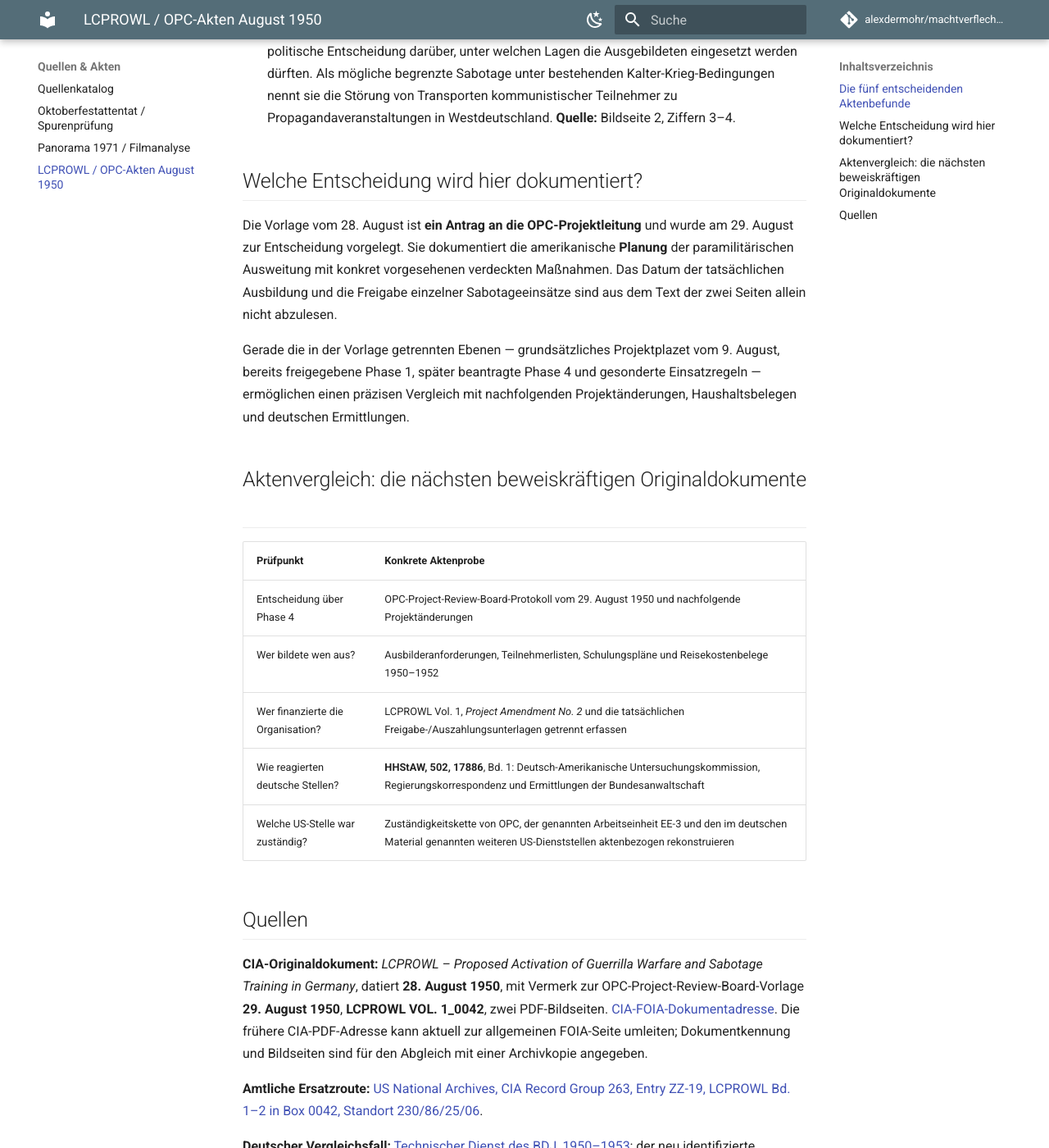
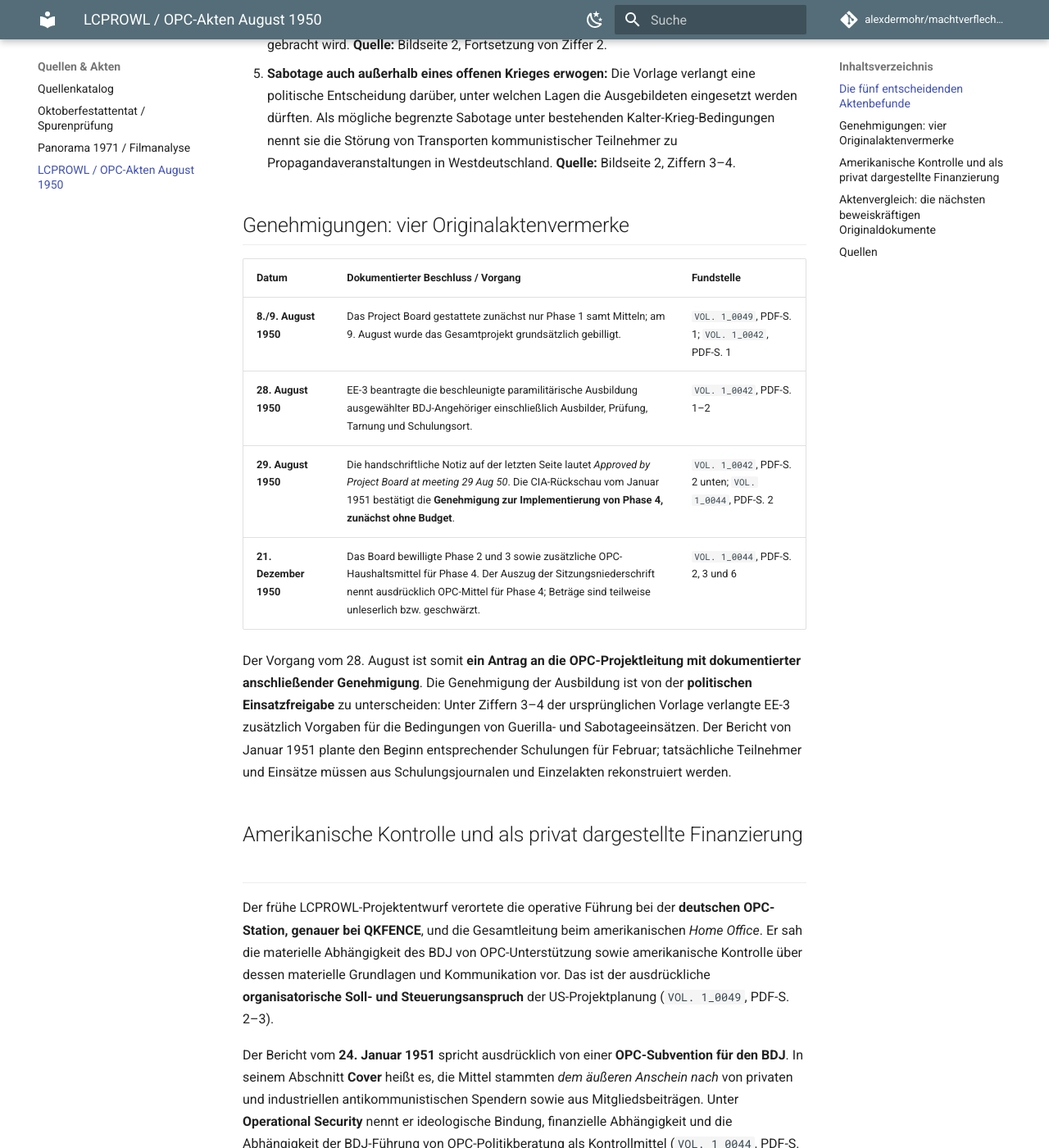
Before and after one commit to alexdermohr/machtverflechtungen, an MkDocs documentation site: the page built from docs/quellen/lcprowl-1950-opc-planung.md, in a window 1280 px wide and 1400 px high, scrolled down 1058 px. Shown: the whole window at 82% size. Built offline with MkDocs 1.6.1 and Material for MkDocs 9.7.7, drawn with Linux system fonts in a browser that asks for light colours; comment, search, counter and statistics services are not loaded; some of the changed text lies outside the part shown.

Commit message:
research: verify OPC board approval and concealed LCPROWL funding in original facsimiles

```diff
--- a/docs/quellen/lcprowl-1950-opc-planung.md
+++ b/docs/quellen/lcprowl-1950-opc-planung.md
@@ -1,6 +1,6 @@
-# LCPROWL: OPC-Antrag zur Sabotageausbildung vom August 1950
+# LCPROWL: OPC-Genehmigung für paramilitärische Ausbildung 1950
 
-**Aktenfund:** Ein auf den **28. August 1950** datierter amerikanischer Geheimdienstvorgang beschreibt die geplante paramilitärische Erweiterung des Projekts **LCPROWL** im Umfeld des *Bundes Deutscher Jugend* (BDJ). Der Vorschlag wurde laut Dokumentvermerk dem **OPC Project Review Board am 29. August 1950** vorgelegt.
+**Aktenfund:** Eine auf den **28. August 1950** datierte OPC-Vorlage plante die Ausbildung von Angehörigen des *Bundes Deutscher Jugend* (BDJ) für Guerilla- und Sabotageoperationen. Das zweite Originalblatt trägt die **handschriftliche Genehmigung des Project Board vom 29. August 1950**. Ein CIA-Bericht vom 24. Januar 1951 bestätigt die Freigabe der Ausbildungsphase ohne eigenes Budget sowie die spätere Finanzierung am 21. Dezember 1950.
 
 Die zwei Dokumentseiten zeigen mehr als eine allgemeine amerikanische Unterstützung: Eine zuständige OPC-Arbeitseinheit plante Auswahl, Tarnung, Ausbildung und gegebenenfalls den Einsatz deutscher Personen für Guerilla- und Sabotageaufgaben. Die Vorlage enthält ausdrücklich die Absicht, jede erkennbare Verbindung zur US-Regierung zu vermeiden.
 
@@ -12,25 +12,47 @@
 4. **Verdeckung amerikanischer Urheberschaft:** Die Vorlage fordert Sicherheits-, Tarn- und Täuschungsmaßnahmen, damit das Vorhaben nicht mit der **US-Regierung** in Verbindung gebracht wird. **Quelle:** Bildseite 2, Fortsetzung von Ziffer 2.
 5. **Sabotage auch außerhalb eines offenen Krieges erwogen:** Die Vorlage verlangt eine politische Entscheidung darüber, unter welchen Lagen die Ausgebildeten eingesetzt werden dürften. Als mögliche begrenzte Sabotage unter bestehenden Kalter-Krieg-Bedingungen nennt sie die Störung von Transporten kommunistischer Teilnehmer zu Propagandaveranstaltungen in Westdeutschland. **Quelle:** Bildseite 2, Ziffern 3–4.
 
-## Welche Entscheidung wird hier dokumentiert?
+## Genehmigungen: vier Originalaktenvermerke
 
-Die Vorlage vom 28. August ist **ein Antrag an die OPC-Projektleitung** und wurde am 29. August zur Entscheidung vorgelegt. Sie dokumentiert die amerikanische **Planung** der paramilitärischen Ausweitung mit konkret vorgesehenen verdeckten Maßnahmen. Das Datum der tatsächlichen Ausbildung und die Freigabe einzelner Sabotageeinsätze sind aus dem Text der zwei Seiten allein nicht abzulesen.
+| Datum | Dokumentierter Beschluss / Vorgang | Fundstelle |
+| --- | --- | --- |
+| **8./9. August 1950** | Das Project Board gestattete zunächst nur Phase 1 samt Mitteln; am 9. August wurde das Gesamtprojekt grundsätzlich gebilligt. | `VOL. 1_0049`, PDF-S. 1; `VOL. 1_0042`, PDF-S. 1 |
+| **28. August 1950** | EE-3 beantragte die beschleunigte paramilitärische Ausbildung ausgewählter BDJ-Angehöriger einschließlich Ausbilder, Prüfung, Tarnung und Schulungsort. | `VOL. 1_0042`, PDF-S. 1–2 |
+| **29. August 1950** | Die handschriftliche Notiz auf der letzten Seite lautet *Approved by Project Board at meeting 29 Aug 50*. Die CIA-Rückschau vom Januar 1951 bestätigt die **Genehmigung zur Implementierung von Phase 4, zunächst ohne Budget**. | `VOL. 1_0042`, PDF-S. 2 unten; `VOL. 1_0044`, PDF-S. 2 |
+| **21. Dezember 1950** | Das Board bewilligte Phase 2 und 3 sowie zusätzliche OPC-Haushaltsmittel für Phase 4. Der Auszug der Sitzungsniederschrift nennt ausdrücklich OPC-Mittel für Phase 4; Beträge sind teilweise unleserlich bzw. geschwärzt. | `VOL. 1_0044`, PDF-S. 2, 3 und 6 |
 
-Gerade die in der Vorlage getrennten Ebenen — grundsätzliches Projektplazet vom 9. August, bereits freigegebene Phase 1, später beantragte Phase 4 und gesonderte Einsatzregeln — ermöglichen einen präzisen Vergleich mit nachfolgenden Projektänderungen, Haushaltsbelegen und deutschen Ermittlungen.
+Der Vorgang vom 28. August ist somit **ein Antrag an die OPC-Projektleitung mit dokumentierter anschließender Genehmigung**. Die Genehmigung der Ausbildung ist von der **politischen Einsatzfreigabe** zu unterscheiden: Unter Ziffern 3–4 der ursprünglichen Vorlage verlangte EE-3 zusätzlich Vorgaben für die Bedingungen von Guerilla- und Sabotageeinsätzen. Der Bericht von Januar 1951 plante den Beginn entsprechender Schulungen für Februar; tatsächliche Teilnehmer und Einsätze müssen aus Schulungsjournalen und Einzelakten rekonstruiert werden.
+
+## Amerikanische Kontrolle und als privat dargestellte Finanzierung
+
+Der frühe LCPROWL-Projektentwurf verortete die operative Führung bei der **deutschen OPC-Station, genauer bei QKFENCE**, und die Gesamtleitung beim amerikanischen *Home Office*. Er sah die materielle Abhängigkeit des BDJ von OPC-Unterstützung sowie amerikanische Kontrolle über dessen materielle Grundlagen und Kommunikation vor. Das ist der ausdrückliche **organisatorische Soll- und Steuerungsanspruch** der US-Projektplanung (`VOL. 1_0049`, PDF-S. 2–3).
+
+Der Bericht vom **24. Januar 1951** spricht ausdrücklich von einer **OPC-Subvention für den BDJ**. In seinem Abschnitt **Cover** heißt es, die Mittel stammten *dem äußeren Anschein nach* von privaten und industriellen antikommunistischen Spendern sowie aus Mitgliedsbeiträgen. Unter **Operational Security** nennt er ideologische Bindung, finanzielle Abhängigkeit und die Abhängigkeit der BDJ-Führung von OPC-Politikberatung als Kontrollmittel (`VOL. 1_0044`, PDF-S. 2–3).
+
+**Finanzielle Aktenprobe:** Die nominell private und industrielle Geldherkunft erscheint hier als bewusste Tarnbehauptung eines US-geförderten Projekts. Die tatsächlichen Unternehmen, Konten, Auszahlungsbelege, eigenständigen Spenden und empfangenen Beträge sind getrennt zu rekonstruieren. Der Beschluss über ein Budget ist noch keine Buchungsquittung.
 
 ## Aktenvergleich: die nächsten beweiskräftigen Originaldokumente
 
 | Prüfpunkt | Konkrete Aktenprobe |
 | --- | --- |
-| Entscheidung über Phase 4 | OPC-Project-Review-Board-Protokoll vom 29. August 1950 und nachfolgende Projektänderungen |
+| Entscheidung über Phase 4 | Vermerk vom 29.08.1950 und CIA-Rückschau vom Januar 1951 liegen nun als Faksimile vor; Originalvollprotokoll, Genehmigungsumfang und konkrete Durchführung daneben prüfen |
 | Wer bildete wen aus? | Ausbilderanforderungen, Teilnehmerlisten, Schulungspläne und Reisekostenbelege 1950–1952 |
-| Wer finanzierte die Organisation? | LCPROWL Vol. 1, *Project Amendment No. 2* und die tatsächlichen Freigabe-/Auszahlungsunterlagen getrennt erfassen |
+| Wer finanzierte die Organisation? | Der CIA-Bericht nennt OPC-Subventionen und eine nominell private Geldherkunft; nun vor allem echte Auszahlungsbelege, Konten, Firmen und *Project Amendment No. 2* gegenprüfen |
 | Wie reagierten deutsche Stellen? | **HHStAW, 502, 17886**, Bd. 1: Deutsch-Amerikanische Untersuchungskommission, Regierungskorrespondenz und Ermittlungen der Bundesanwaltschaft |
-| Welche US-Stelle war zuständig? | Zuständigkeitskette von OPC, der genannten Arbeitseinheit EE-3 und den im deutschen Material genannten weiteren US-Dienststellen aktenbezogen rekonstruieren |
+| Welche US-Stelle war zuständig? | Der Projektentwurf nennt OPC-Deutschlandstation und QKFENCE; Befehle, tatsächliche Weisungen und Verknüpfungen zu weiteren US-Dienststellen überprüfen |
 
 ## Quellen
 
-**CIA-Originaldokument:** *LCPROWL – Proposed Activation of Guerrilla Warfare and Sabotage Training in Germany*, datiert **28. August 1950**, mit Vermerk zur OPC-Project-Review-Board-Vorlage **29. August 1950**, **LCPROWL VOL. 1_0042**, zwei PDF-Bildseiten. [CIA-FOIA-Dokumentadresse](https://www.cia.gov/readingroom/docs/LCPROWL%20%20%20%20VOL.%201_0042.pdf). Die frühere CIA-PDF-Adresse kann aktuell zur allgemeinen FOIA-Seite umleiten; Dokumentkennung und Bildseiten sind für den Abgleich mit einer Archivkopie angegeben.
+**CIA-Originalfaksimile 1:** `LCPROWL VOL. 1_0042`, Vorlage vom 28.08.1950, zwei Bildseiten, einschließlich handschriftlicher Genehmigung unten auf PDF-S. 2. [Historisch archivierte CIA-PDF-Auslieferung vom 20.02.2025](https://web.archive.org/web/20250220053750id_/https://www.cia.gov/readingroom/docs/LCPROWL%20%20%20%20VOL.%201_0042.pdf). [Frühere CIA-Originaladresse](https://www.cia.gov/readingroom/docs/LCPROWL%20%20%20%20VOL.%201_0042.pdf) leitet heute zur allgemeinen FOIA-Startseite.
+
+**CIA-Originalfaksimile 2:** `LCPROWL VOL. 1_0044`, Auszüge aus Bericht vom 24.01.1951 (PDF-S. 2–3), späterer Änderungsantrag (S. 5) und Project-Board-Protokoll vom 21.12.1950 (S. 6). [Archivierte CIA-PDF](https://web.archive.org/web/20250220053805id_/https://www.cia.gov/readingroom/docs/LCPROWL%20%20%20%20VOL.%201_0044.pdf).
+
+**CIA-Originalfaksimile 3:** `LCPROWL VOL. 1_0049`, Board-Protokoll vom 08.08.1950 (PDF-S. 1) und Projektentwurf mit Zielbild und Kontrollstruktur (PDF-S. 2–3). [Archivierte CIA-PDF](https://web.archive.org/web/20250220053831id_/https://www.cia.gov/readingroom/docs/LCPROWL%20%20%20%20VOL.%201_0049.pdf).
+
+??? note "Faksimile-Prüfsummen (SHA-256)"
+    - `VOL. 1_0042` (2 Seiten): `6dc45ec5e19316db473690268d2cf4ec90b45704c2132f7e4e485e1d32b8db86`
+    - `VOL. 1_0044` (6 Seiten): `136f7683bd367e92a141f7a0a0d5fb6298c25cc804f17692ad2f8db80ef3b93f`
+    - `VOL. 1_0049` (3 Seiten): `7945454a8d9b4ff26b503b7f153559512b8f9b1967a8260795c75a80ef19b621`
 
 **Amtliche Ersatzroute:** [US National Archives, CIA Record Group 263, Entry ZZ-19, LCPROWL Bd. 1–2 in Box 0042, Standort 230/86/25/06](https://www.archives.gov/iwg/declassified-records/rg-263-cia-records/second-release-subject-files.html).
 
```
Also changed, not shown: 1 other file.
